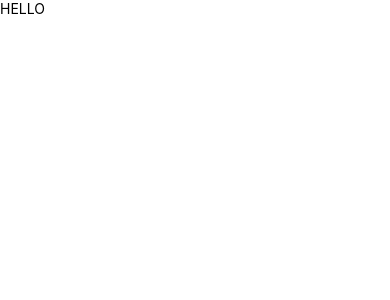
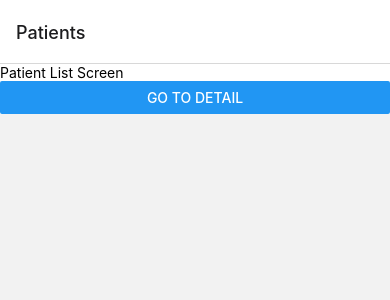
Before and after one commit to suraj-swarnapuri/Checkup, a React Native app in the folder front-end/: screen /PatientList in a window 390 px wide. Shown: the top 300 px of the page. Built offline with nearby package versions, Linux system fonts and the light colour scheme.

Commit message:
got navigation set up

```diff
--- a/front-end/App.tsx
+++ b/front-end/App.tsx
@@ -1,14 +1,31 @@
 import React from 'react';
-import { Button, StyleSheet, Text, View, Dimensions } from 'react-native';
+import { StyleSheet, Text, Dimensions } from 'react-native';
 import PatientDetailScreen from './screens/PatientDetailScreen';
+import { createNativeStackNavigator } from '@react-navigation/native-stack';
+import { NavigationContainer } from '@react-navigation/native';
+import PatientListScreen from './screens/PatientListScreen';
 
 function Link(props: any) {
   return <Text {...props} accessibilityRole="link" style={StyleSheet.compose(styles.link, props.style)} />;
 }
+const Stack = createNativeStackNavigator();
 
 function App() {
   return (
-    <PatientDetailScreen />
+    <NavigationContainer>
+      <Stack.Navigator>
+        <Stack.Screen
+          name="PatientList"
+          component={PatientListScreen}
+          options={{ title: 'Patients' }}
+        />
+        <Stack.Screen
+          name='PatientDetail'
+          component={PatientDetailScreen}
+          options={{ title: "Patient Detail" }} />
+
+      </Stack.Navigator>
+    </NavigationContainer>
   );
 }
 let ScreenHeight = Dimensions.get('window').height;
--- a/front-end/package.json
+++ b/front-end/package.json
@@ -17,6 +17,8 @@
     "react": "18.0.0",
     "react-dom": "^18.0.0",
     "react-native": "0.69.5",
+    "react-native-safe-area-context": "^4.3.4",
+    "react-native-screens": "^3.17.0",
     "react-native-web": "^0.18.9"
   },
   "devDependencies": {
--- a/front-end/screens/PatientDetailScreen.tsx
+++ b/front-end/screens/PatientDetailScreen.tsx
@@ -2,10 +2,10 @@
 import React from "react"
 import { View, Text, SafeAreaView, StyleSheet } from "react-native";
 
-function PatientDetailScreen(props) {
+function PatientDetailScreen(props: any) {
     return (
         <SafeAreaView style={styles.test}>
-            <Text>HELLO</Text>
+            <Text>Patient Detail Screen</Text>
         </SafeAreaView>
     );
 }
--- /dev/null
+++ b/front-end/screens/PatientListScreen.tsx
@@ -0,0 +1,25 @@
+
+import React from "react"
+import { Text, Button, View, SafeAreaView, StyleSheet } from "react-native";
+
+const PatientListScreen = ({ navigation }) => {
+    return (
+        <View style={styles.test}>
+            <Text>Patient List Screen</Text>
+            <Button
+                title="Go to Detail"
+                onPress={() =>
+                    navigation.navigate('PatientDetail', { name: 'test' })
+                }
+            />
+        </View>
+    );
+}
+
+const styles = StyleSheet.create({
+    test: {
+        backgroundColor: "#fff",
+    }
+})
+
+export default PatientListScreen;
```
Also changed, not shown: 1 other file (tests, documents, lock files or other folders).
